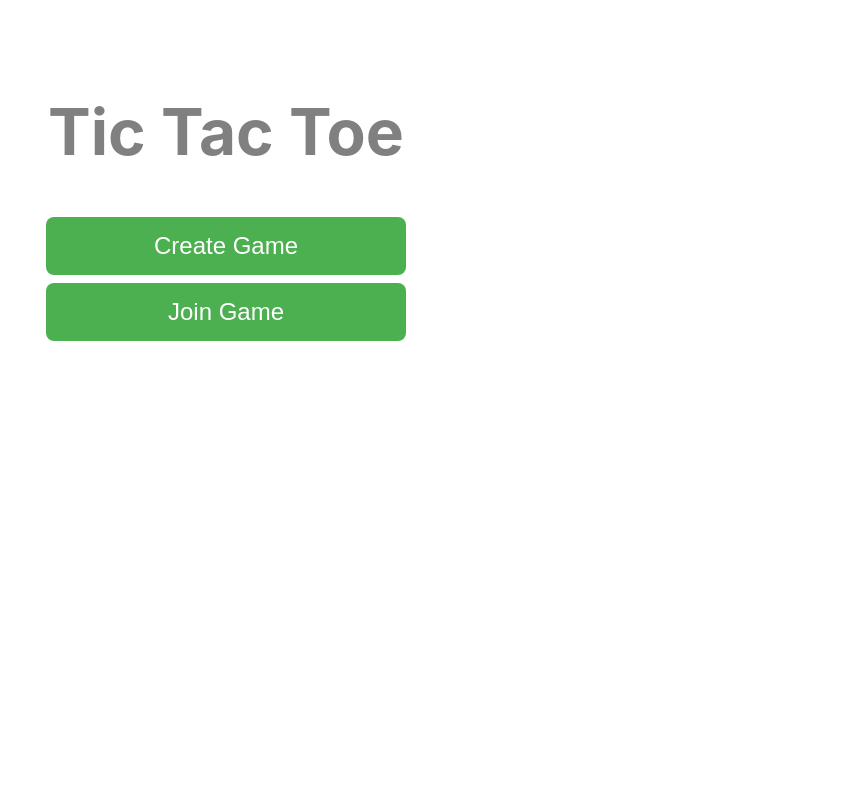
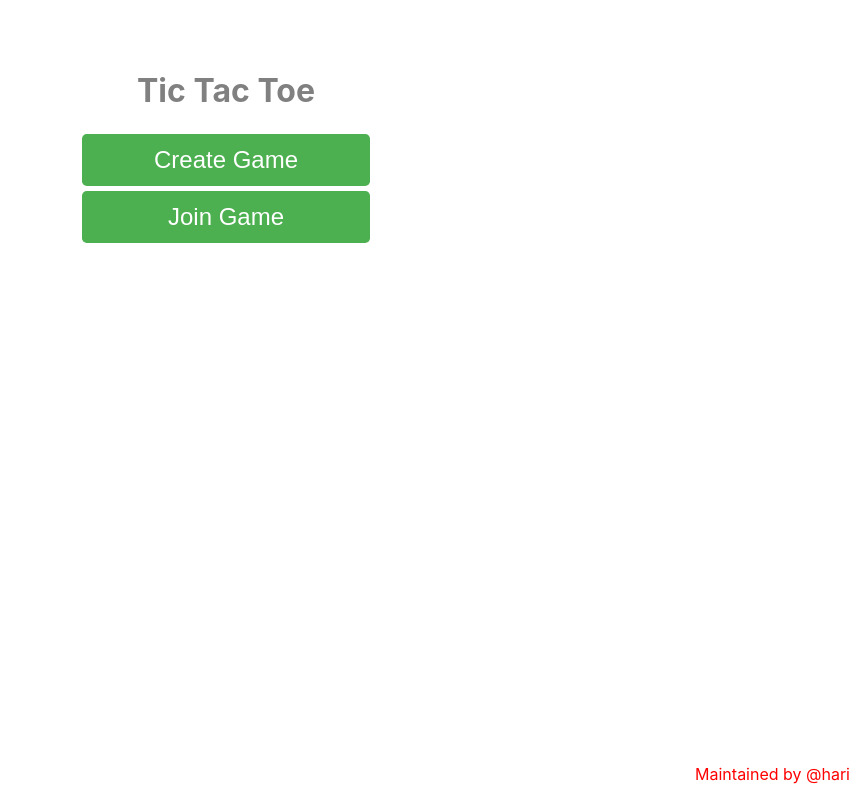
Before and after one commit to harikrishnan312/xox, a React (Create React App) app: page / in a window 1280 px wide. Shown: the whole page, without its empty margins (414-1280 px from the left). Built offline with nearby package versions, Linux system fonts and the light colour scheme.

Commit message:
game update

```diff
--- /dev/null
+++ b/src/components/footer/Footer.jsx
@@ -0,0 +1,9 @@
+import React from 'react'
+
+export default function Footer() {
+  return (
+    <div style={{position:'fixed',right:'1em',bottom:'0'}}>
+      <p style={{color:'red'}}>Maintained by @hari</p>
+    </div>
+  )
+}
--- a/src/components/pages/home/Home.jsx
+++ b/src/components/pages/home/Home.jsx
@@ -31,14 +31,14 @@ export default function Home() {
         backgroundColor: '#4CAF50',
         border: 'none',
         color: 'white',
-        padding: '15px 32px',
+        padding: '.5em 1em',
         textAlign: 'center',
         textDecoration: 'none',
         display: 'inline-block',
-        margin: '4px 2px',
+        margin: '.1em .3em',
         cursor: 'pointer',
-        borderRadius: '8px',
-        width: "15em",
+        borderRadius: '.2em',
+        width: "12em",
         fontSize: '1.5em'
     };
     const inputStyle = {
@@ -48,7 +48,7 @@ export default function Home() {
         borderRadius: '4px',
         border: '2px solid green',
         fontSize: '16px',
-        width: '22.5em',
+        width: '17.5em',
     };
     const createBroad = () => {
         axios.post(`${baseURL}/create_game`).then((res) => {
@@ -67,7 +67,7 @@ export default function Home() {
 
     return (
         <div className='home'>
-            <h1 style={{ color: 'grey', fontSize: '4em' }}>Tic Tac Toe</h1>
+            <h1 style={{ color: 'grey', fontSize: '2em'}}>Tic Tac Toe</h1>
             <button style={buttonStyle} onClick={() => {
                 createBroad()
             }}>Create Game</button>
--- a/src/components/pages/xox/Xox.jsx
+++ b/src/components/pages/xox/Xox.jsx
@@ -4,8 +4,8 @@ import useAuth from '../../../hooks/useAuth';
 import io from "socket.io-client";
 
 let socket;
-// const EndPoint = "http://localhost:3001"
-const EndPoint = "https://xox-backend.onrender.com"
+const EndPoint = "http://localhost:3001"
+// const EndPoint = "https://xox-backend.onrender.com"
 
 function GameBoard() {
 
--- a/src/index.js
+++ b/src/index.js
@@ -3,12 +3,14 @@ import ReactDOM from 'react-dom/client';
 import './index.css';
 import App from './App';
 import Context from './context/AuthContext';
+import Footer from './components/footer/Footer';
 
 const root = ReactDOM.createRoot(document.getElementById('root'));
 root.render(
   <Context>
     <React.StrictMode>
       <App />
+      <Footer/>
     </React.StrictMode>
   </Context>
 );
```
